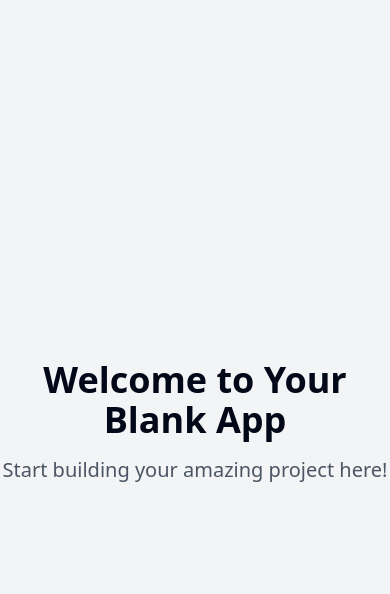
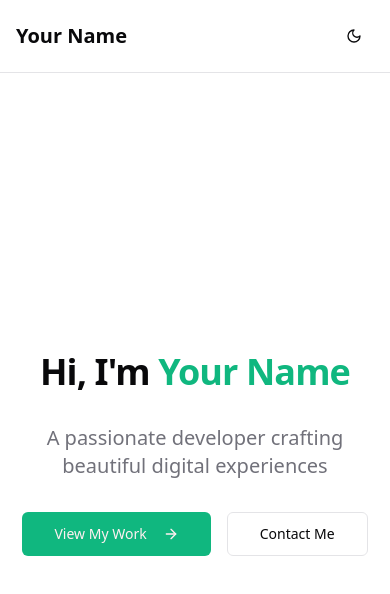
Before and after one commit to Bhanuteja917/project-portfolio-vibe, a React (Vite) app: page / in a window 390 px wide. Shown: the top 594 px of the page. Built offline with nearby package versions, Linux system fonts and the light colour scheme.

Commit message:
Create portfolio website
Implement a modern and responsive portfolio website showcasing projects, experience, and skills. Includes home, about me, projects, experience, skills, and contact sections with dark/light mode toggle.

```diff
--- /dev/null
+++ b/src/components/Layout.tsx
@@ -0,0 +1,49 @@
+
+import { useEffect, useState } from "react";
+import { Moon, Sun } from "lucide-react";
+import { Button } from "./ui/button";
+
+const Layout = ({ children }: { children: React.ReactNode }) => {
+  const [isDarkMode, setIsDarkMode] = useState(false);
+
+  useEffect(() => {
+    if (isDarkMode) {
+      document.documentElement.classList.add('dark');
+    } else {
+      document.documentElement.classList.remove('dark');
+    }
+  }, [isDarkMode]);
+
+  return (
+    <div className="min-h-screen bg-background transition-colors duration-300">
+      <nav className="fixed top-0 left-0 right-0 z-50 border-b bg-background/80 backdrop-blur-sm">
+        <div className="container mx-auto px-4 py-4 flex justify-between items-center">
+          <h1 className="text-xl font-bold">Your Name</h1>
+          <div className="flex items-center gap-6">
+            <div className="hidden md:flex gap-6">
+              <a href="#home" className="hover:text-primary transition-colors">Home</a>
+              <a href="#about" className="hover:text-primary transition-colors">About</a>
+              <a href="#projects" className="hover:text-primary transition-colors">Projects</a>
+              <a href="#experience" className="hover:text-primary transition-colors">Experience</a>
+              <a href="#skills" className="hover:text-primary transition-colors">Skills</a>
+              <a href="#contact" className="hover:text-primary transition-colors">Contact</a>
+            </div>
+            <Button
+              variant="ghost"
+              size="icon"
+              onClick={() => setIsDarkMode(!isDarkMode)}
+              aria-label="Toggle theme"
+            >
+              {isDarkMode ? <Sun className="h-5 w-5" /> : <Moon className="h-5 w-5" />}
+            </Button>
+          </div>
+        </div>
+      </nav>
+      <main className="pt-16">
+        {children}
+      </main>
+    </div>
+  );
+};
+
+export default Layout;
--- /dev/null
+++ b/src/components/sections/Home.tsx
@@ -0,0 +1,37 @@
+
+import { ArrowRight } from "lucide-react";
+import { Button } from "../ui/button";
+
+const Home = () => {
+  return (
+    <section
+      id="home"
+      className="min-h-[calc(100vh-4rem)] flex items-center justify-center bg-background"
+    >
+      <div className="container mx-auto px-4 py-16">
+        <div className="max-w-3xl mx-auto text-center space-y-8">
+          <h1 className="text-4xl md:text-6xl font-bold tracking-tight animate-fade-in">
+            Hi, I'm{" "}
+            <span className="text-primary">Your Name</span>
+          </h1>
+          <p className="text-xl md:text-2xl text-muted-foreground animate-fade-in animation-delay-100">
+            A passionate developer crafting beautiful digital experiences
+          </p>
+          <div className="flex justify-center gap-4 animate-fade-in animation-delay-200">
+            <Button asChild size="lg">
+              <a href="#projects">
+                View My Work
+                <ArrowRight className="ml-2 h-4 w-4" />
+              </a>
+            </Button>
+            <Button variant="outline" size="lg" asChild>
+              <a href="#contact">Contact Me</a>
+            </Button>
+          </div>
+        </div>
+      </div>
+    </section>
+  );
+};
+
+export default Home;
--- a/src/index.css
+++ b/src/index.css
@@ -1,3 +1,4 @@
+
 @tailwind base;
 @tailwind components;
 @tailwind utilities;
@@ -5,88 +6,47 @@
 @layer base {
   :root {
     --background: 0 0% 100%;
-    --foreground: 222.2 84% 4.9%;
-
+    --foreground: 240 10% 3.9%;
     --card: 0 0% 100%;
-    --card-foreground: 222.2 84% 4.9%;
-
+    --card-foreground: 240 10% 3.9%;
     --popover: 0 0% 100%;
-    --popover-foreground: 222.2 84% 4.9%;
-
-    --primary: 222.2 47.4% 11.2%;
-    --primary-foreground: 210 40% 98%;
-
-    --secondary: 210 40% 96.1%;
-    --secondary-foreground: 222.2 47.4% 11.2%;
-
-    --muted: 210 40% 96.1%;
-    --muted-foreground: 215.4 16.3% 46.9%;
-
-    --accent: 210 40% 96.1%;
-    --accent-foreground: 222.2 47.4% 11.2%;
-
+    --popover-foreground: 240 10% 3.9%;
+    --primary: 160 84% 39%;
+    --primary-foreground: 355 100% 97%;
+    --secondary: 240 4.8% 95.9%;
+    --secondary-foreground: 240 5.9% 10%;
+    --muted: 240 4.8% 95.9%;
+    --muted-foreground: 240 3.8% 46.1%;
+    --accent: 240 4.8% 95.9%;
+    --accent-foreground: 240 5.9% 10%;
     --destructive: 0 84.2% 60.2%;
-    --destructive-foreground: 210 40% 98%;
-
-    --border: 214.3 31.8% 91.4%;
-    --input: 214.3 31.8% 91.4%;
-    --ring: 222.2 84% 4.9%;
-
+    --destructive-foreground: 0 0% 98%;
+    --border: 240 5.9% 90%;
+    --input: 240 5.9% 90%;
+    --ring: 160 84% 39%;
     --radius: 0.5rem;
-
-    --sidebar-background: 0 0% 98%;
-
-    --sidebar-foreground: 240 5.3% 26.1%;
-
-    --sidebar-primary: 240 5.9% 10%;
-
-    --sidebar-primary-foreground: 0 0% 98%;
-
-    --sidebar-accent: 240 4.8% 95.9%;
-
-    --sidebar-accent-foreground: 240 5.9% 10%;
-
-    --sidebar-border: 220 13% 91%;
-
-    --sidebar-ring: 217.2 91.2% 59.8%;
   }
 
   .dark {
-    --background: 222.2 84% 4.9%;
-    --foreground: 210 40% 98%;
-
-    --card: 222.2 84% 4.9%;
-    --card-foreground: 210 40% 98%;
-
-    --popover: 222.2 84% 4.9%;
-    --popover-foreground: 210 40% 98%;
-
-    --primary: 210 40% 98%;
-    --primary-foreground: 222.2 47.4% 11.2%;
-
-    --secondary: 217.2 32.6% 17.5%;
-    --secondary-foreground: 210 40% 98%;
-
-    --muted: 217.2 32.6% 17.5%;
-    --muted-foreground: 215 20.2% 65.1%;
-
-    --accent: 217.2 32.6% 17.5%;
-    --accent-foreground: 210 40% 98%;
-
+    --background: 20 14.3% 4.1%;
+    --foreground: 0 0% 95%;
+    --card: 24 9.8% 10%;
+    --card-foreground: 0 0% 95%;
+    --popover: 0 0% 9%;
+    --popover-foreground: 0 0% 95%;
+    --primary: 160 84% 39%;
+    --primary-foreground: 355 100% 97%;
+    --secondary: 240 3.7% 15.9%;
+    --secondary-foreground: 0 0% 98%;
+    --muted: 0 0% 15%;
+    --muted-foreground: 240 5% 64.9%;
+    --accent: 12 6.5% 15.1%;
+    --accent-foreground: 0 0% 98%;
     --destructive: 0 62.8% 30.6%;
-    --destructive-foreground: 210 40% 98%;
-
-    --border: 217.2 32.6% 17.5%;
-    --input: 217.2 32.6% 17.5%;
-    --ring: 212.7 26.8% 83.9%;
-    --sidebar-background: 240 5.9% 10%;
-    --sidebar-foreground: 240 4.8% 95.9%;
-    --sidebar-primary: 224.3 76.3% 48%;
-    --sidebar-primary-foreground: 0 0% 100%;
-    --sidebar-accent: 240 3.7% 15.9%;
-    --sidebar-accent-foreground: 240 4.8% 95.9%;
-    --sidebar-border: 240 3.7% 15.9%;
-    --sidebar-ring: 217.2 91.2% 59.8%;
+    --destructive-foreground: 0 85.7% 97.3%;
+    --border: 240 3.7% 15.9%;
+    --input: 240 3.7% 15.9%;
+    --ring: 160 84% 39%;
   }
 }
 
@@ -94,8 +54,10 @@
   * {
     @apply border-border;
   }
-
   body {
-    @apply bg-background text-foreground;
+    @apply bg-background text-foreground antialiased;
+  }
+  html {
+    @apply scroll-smooth;
   }
 }
--- a/src/pages/Index.tsx
+++ b/src/pages/Index.tsx
@@ -1,13 +1,12 @@
-// Update this page (the content is just a fallback if you fail to update the page)
+
+import Layout from "@/components/Layout";
+import Home from "@/components/sections/Home";
 
 const Index = () => {
   return (
-    <div className="min-h-screen flex items-center justify-center bg-gray-100">
-      <div className="text-center">
-        <h1 className="text-4xl font-bold mb-4">Welcome to Your Blank App</h1>
-        <p className="text-xl text-gray-600">Start building your amazing project here!</p>
-      </div>
-    </div>
+    <Layout>
+      <Home />
+    </Layout>
   );
 };
 
--- a/tailwind.config.ts
+++ b/tailwind.config.ts
@@ -12,10 +12,10 @@ export default {
   theme: {
     container: {
       center: true,
-			padding: '2rem',
+      padding: "2rem",
       screens: {
-				'2xl': '1400px'
-			}
+        "2xl": "1400px",
+      },
     },
     extend: {
       colors: {
@@ -25,8 +25,8 @@ export default {
         background: 'hsl(var(--background))',
         foreground: 'hsl(var(--foreground))',
         primary: {
-					DEFAULT: 'hsl(var(--primary))',
-					foreground: 'hsl(var(--primary-foreground))'
+          DEFAULT: "hsl(var(--primary))",
+          foreground: "hsl(var(--primary-foreground))",
         },
         secondary: {
           DEFAULT: 'hsl(var(--secondary))',
@@ -84,11 +84,22 @@ export default {
           to: {
             height: '0'
           }
+        },
+        'fade-in': {
+          '0%': {
+            opacity: '0',
+            transform: 'translateY(10px)'
+          },
+          '100%': {
+            opacity: '1',
+            transform: 'translateY(0)'
+          }
         }
       },
       animation: {
         'accordion-down': 'accordion-down 0.2s ease-out',
-				'accordion-up': 'accordion-up 0.2s ease-out'
+        'accordion-up': 'accordion-up 0.2s ease-out',
+        'fade-in': 'fade-in 0.5s ease-out forwards'
       }
     }
   },
```
Lines whose indentation alone changed are shown as unchanged.
